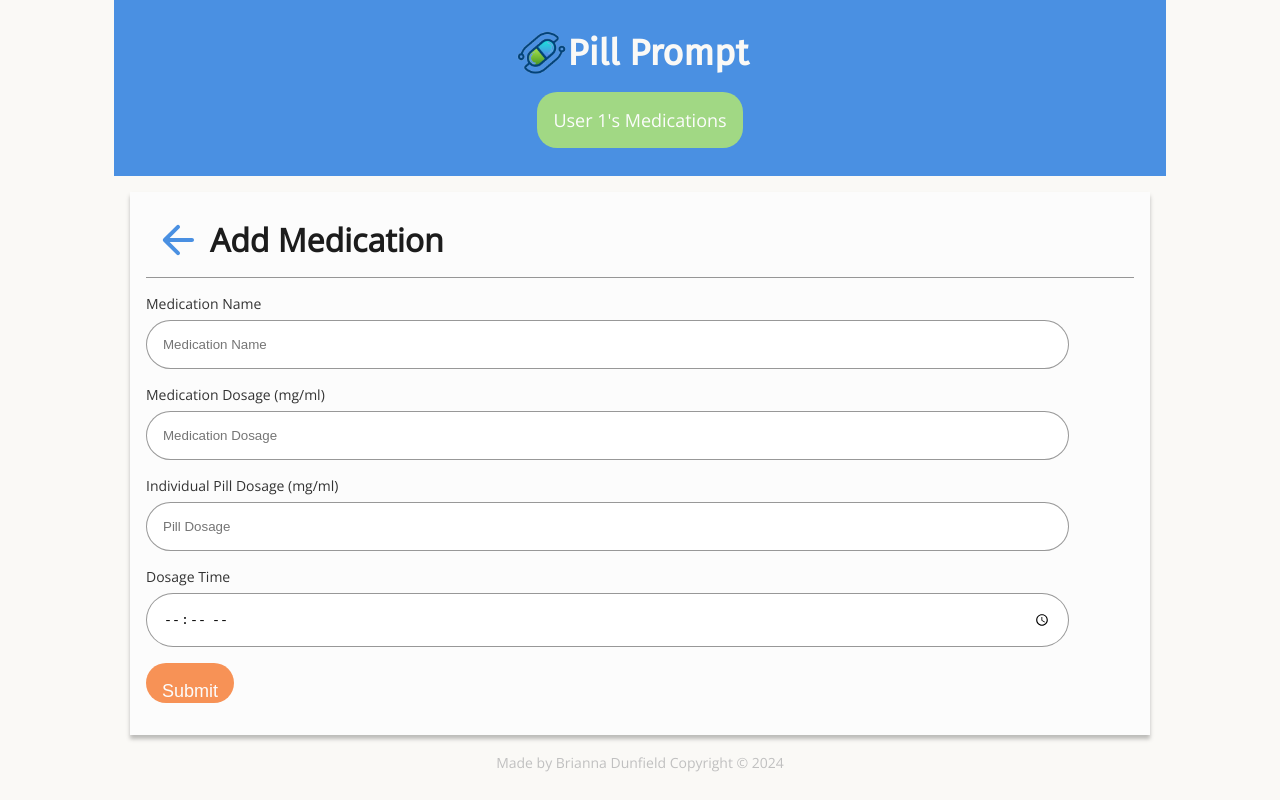
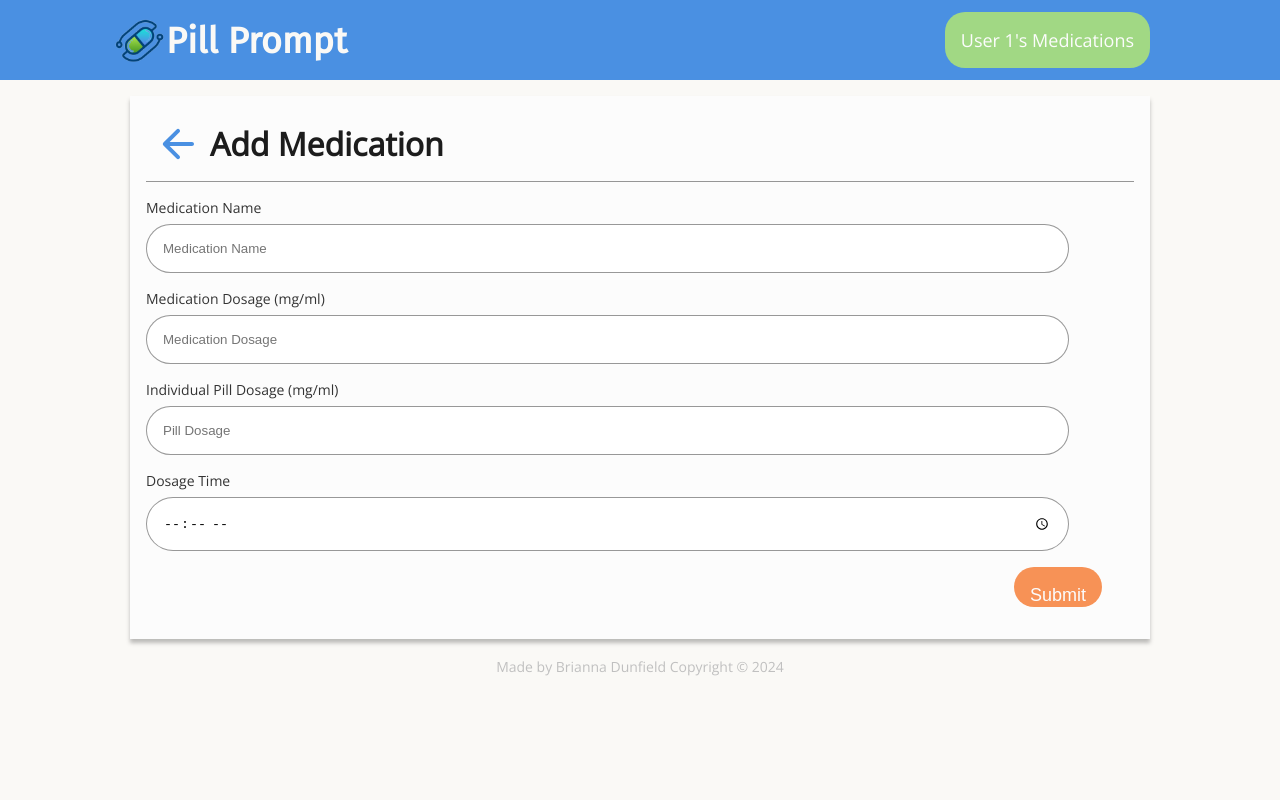
Before and after one commit to brianna-dunfield/pill-prompt, a React (Vite) app: page /add-medication/1 in a window 1280 px wide. Built offline with nearby package versions, Linux system fonts and the light colour scheme; no server answers.

Commit message:
nav bar for tablet, add medication form for tablet

```diff
--- a/src/components/NavBar/NavBar.scss
+++ b/src/components/NavBar/NavBar.scss
@@ -13,6 +13,17 @@
 	align-items: center;
 	flex-direction: column;
 	gap: 1rem;
+	@include tablet{
+		flex-direction: row;
+		justify-content: space-between;
+		padding: 0 2rem;
+		margin: 0 -2rem;
+		height: 5rem;
+	}
+	@include desktop{
+		padding: 0 8.125rem;
+		margin: 0 -8.125rem;
+	}
 
 	&__logo {
 		display: flex;
--- a/src/pages/AddMedication/AddMedication.jsx
+++ b/src/pages/AddMedication/AddMedication.jsx
@@ -95,7 +95,9 @@ export default function AddMedication() {
 						className='new-medication__input'
 					/>
 				</label>
-				<button className='new-medication__submit'>Submit</button>
+				<div className='new-medication__submit-box'>
+					<button className='new-medication__submit'>Submit</button>
+				</div>
 			</form>
 			{modalState ? (
 				<SuccessModal
--- a/src/pages/AddMedication/AddMedication.scss
+++ b/src/pages/AddMedication/AddMedication.scss
@@ -16,5 +16,12 @@
     &__submit{
         margin: 1rem 0;
         @include btn($BTN-BG, none, $BTN-TXT, $BTN-TXT, $BTN-BG, $BTN-BG);
+        &-box{
+            @include tablet{
+                display: flex;
+                justify-content: flex-end;
+                margin: 0 2rem;
+            }
+        }
     }
 }
```
